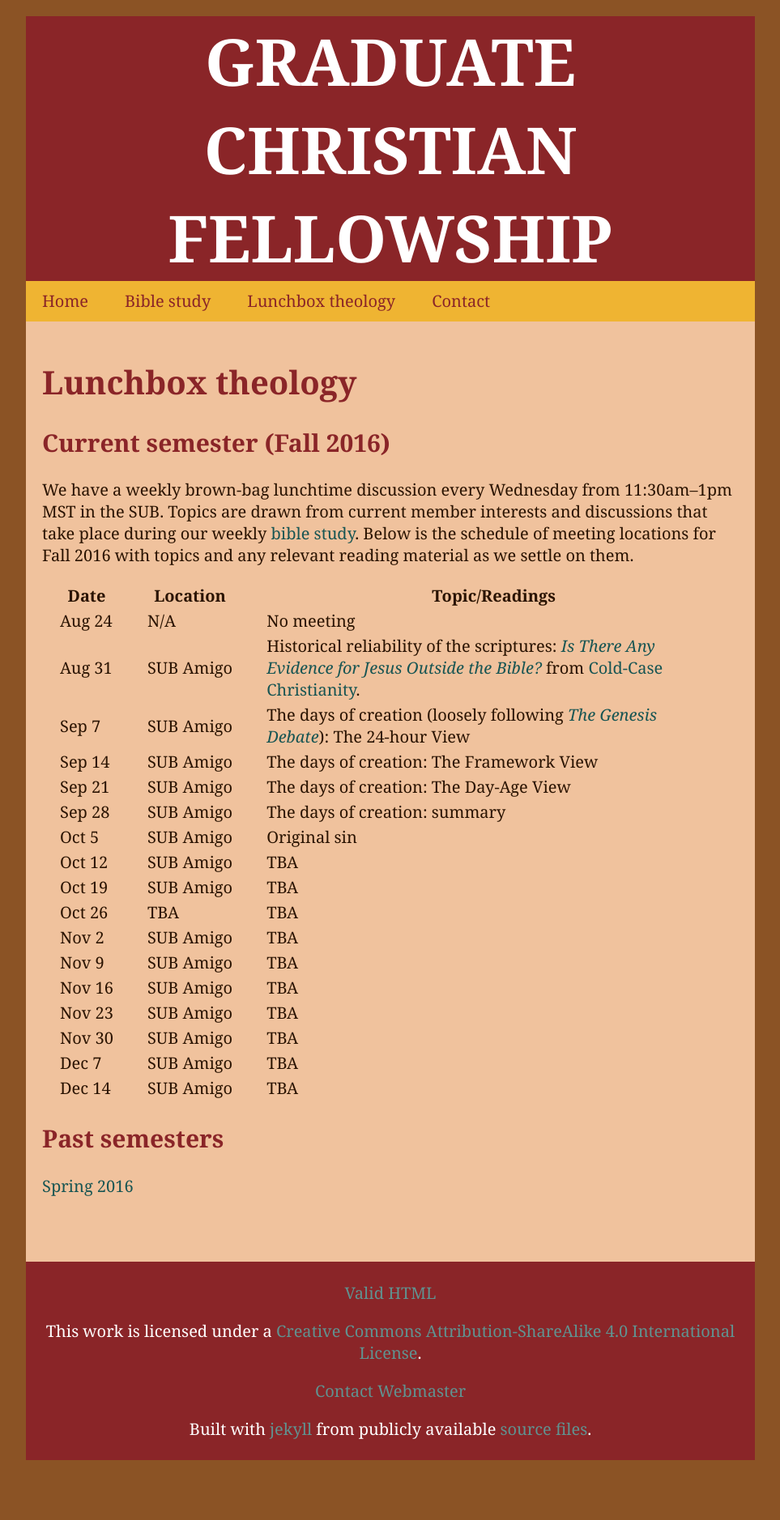
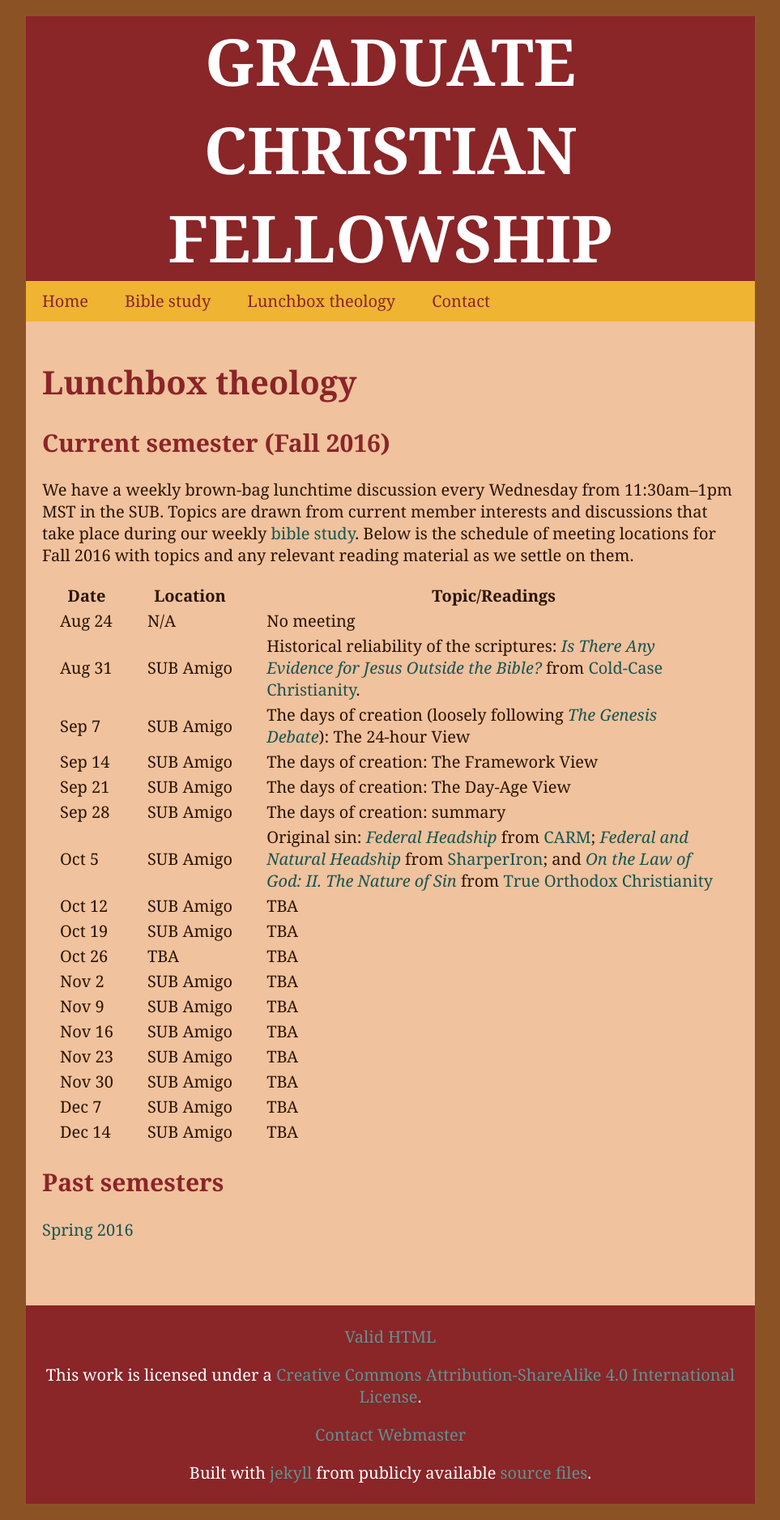
Before and after one commit to jarthurgross/gcf-website, a Jekyll site: the page built from lunchbox_theology/index.md, in a window 1280 px wide. Shown: the whole page at 81% size, without its empty margins (158-1121 px from the left). Built offline with Jekyll 4.4.1, drawn with Linux system fonts in a browser that asks for light colours; Markdown is read by kramdown in place of the engine named in the settings; before the commit the page ends 1823 px from its top, so only the background shows below that.

Commit message:
Update Lunchbox Theology links

```diff
--- a/lunchbox_theology/index.md
+++ b/lunchbox_theology/index.md
@@ -26,7 +26,7 @@ relevant reading material as we settle on them.
 | Sep&nbsp;14 | SUB&nbsp;Amigo | The days of creation: The Framework View |
 | Sep&nbsp;21 | SUB&nbsp;Amigo | The days of creation: The Day-Age View   |
 | Sep&nbsp;28 | SUB&nbsp;Amigo | The days of creation: summary            |
-| Oct&nbsp;5  | SUB&nbsp;Amigo | Original sin                             |
+| Oct&nbsp;5  | SUB&nbsp;Amigo | Original sin: [*Federal Headship*][fedhead] from [CARM][carm]; [*Federal and Natural Headship*][semhead] from [SharperIron][sharpiron]; and [*On the Law of God: II. The Nature of Sin*][ancsin] from [True Orthodox Christianity][trueorth] |
 | Oct&nbsp;12 | SUB&nbsp;Amigo | TBA                                      |
 | Oct&nbsp;19 | SUB&nbsp;Amigo | TBA                                      |
 | Oct&nbsp;26 | TBA            | TBA                                      |
@@ -47,3 +47,9 @@ Past semesters
 [extrabiblejesus]: http://coldcasechristianity.com/2014/is-there-any-evidence-for-jesus-outside-the-bible/
 [ccc]: http://coldcasechristianity.com/
 [genesisdebate]: http://www.cruxpress.com/genesis.htm
+[fedhead]: https://carm.org/federal-headship
+[carm]: https://carm.org
+[semhead]: http://sharperiron.org/article/federal-and-natural-headship
+[sharpiron]: http://sharperiron.org
+[ancsin]: http://www.trueorthodoxy.info/spir_on_law_God_02.shtml
+[trueorth]: http://www.trueorthodoxy.info
```
